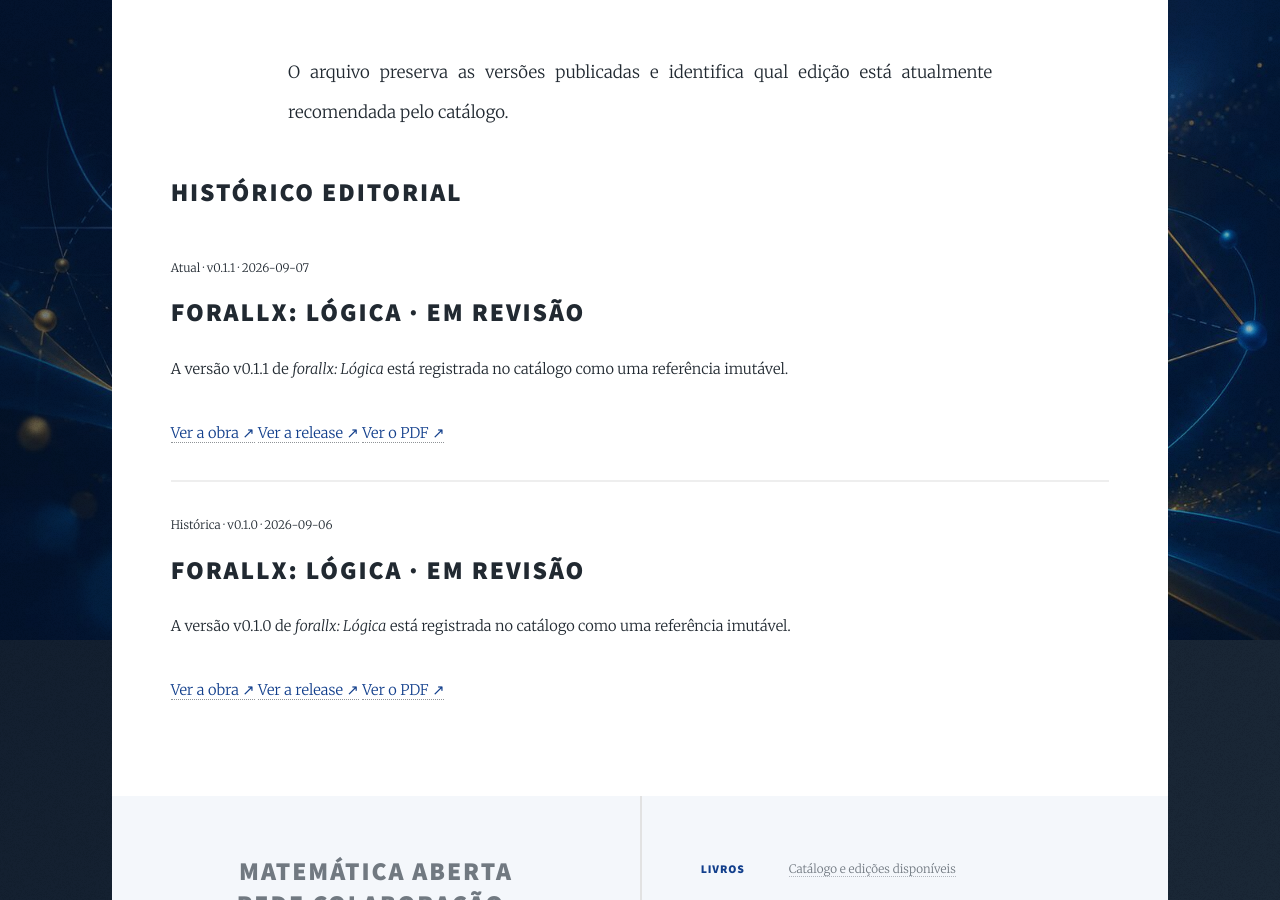
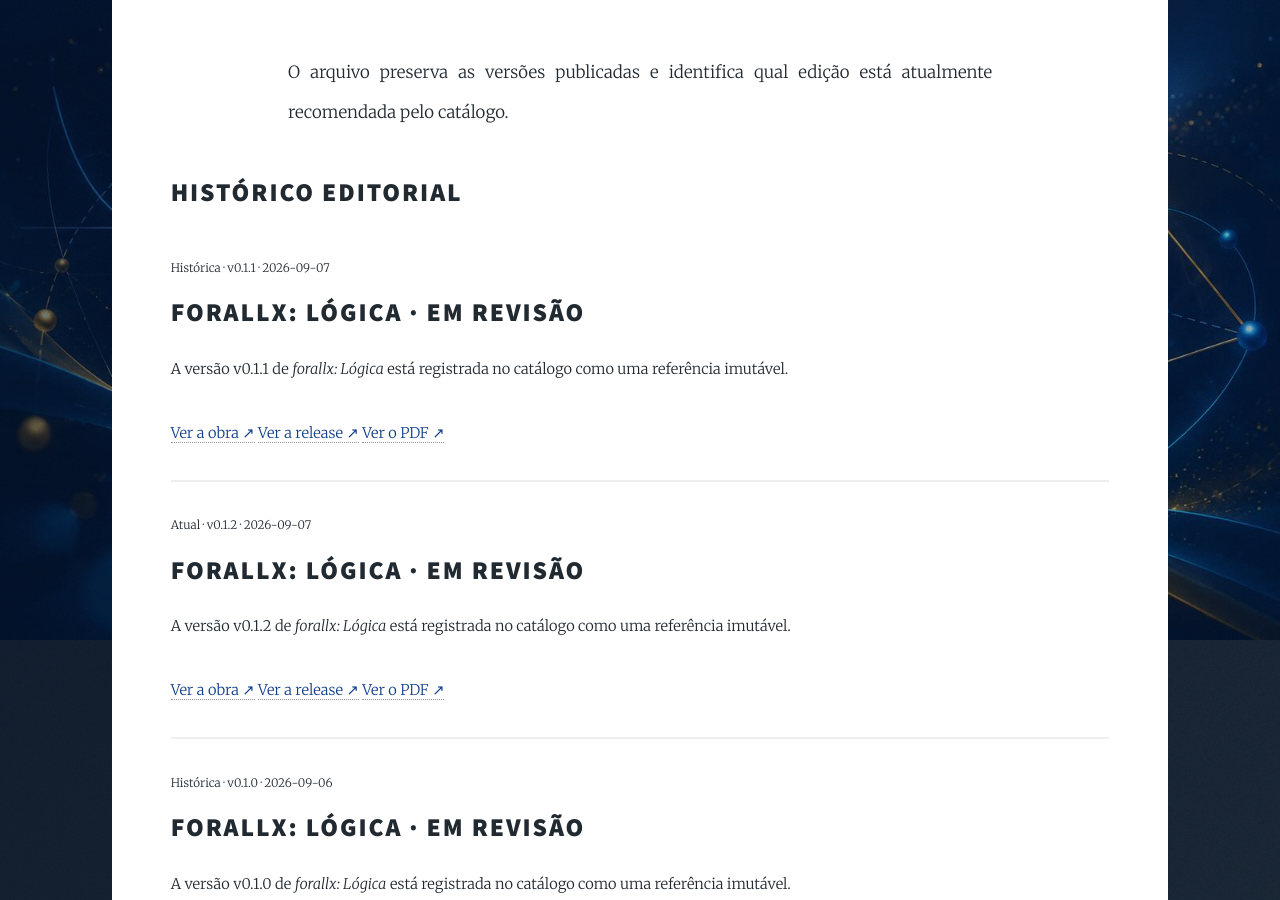
Before and after one commit to projetorealmat/projetorealmat.github.io, a Jekyll site: the page built from _pages/arquivo.md, in a window 1280 px wide and 900 px high, scrolled down 566 px. Built offline with Jekyll 4.4.1, drawn with Linux system fonts in a browser that asks for light colours.

Commit message:
chore(catalog): sync forallx v0.1.2

```diff
--- a/_data/books.json
+++ b/_data/books.json
@@ -4,8 +4,19 @@
     "title": "forallx: Lógica",
     "short_title": "forallx",
     "subject": "lógica formal",
-    "current_version": "v0.1.1",
+    "current_version": "v0.1.2",
     "releases": [
+      {
+        "version": "v0.1.2",
+        "status": "em revisão",
+        "repository": "projetorealmat/forallx",
+        "ref": "v0.1.2",
+        "release_url": "https://github.com/projetorealmat/forallx/releases/tag/v0.1.2",
+        "pdf_url": "https://github.com/projetorealmat/forallx/releases/download/v0.1.2/forallx.pdf",
+        "pdf_path": "/assets/books/forallx/v0.1.2/forallx.pdf",
+        "sha256": "d15366dab4bf49f5aa952c8b04f0a06bc8e51e32c15549edcfcd1fc99b28a6c7",
+        "release_date": "2026-09-07"
+      },
       {
         "version": "v0.1.1",
         "status": "em revisão",
```
